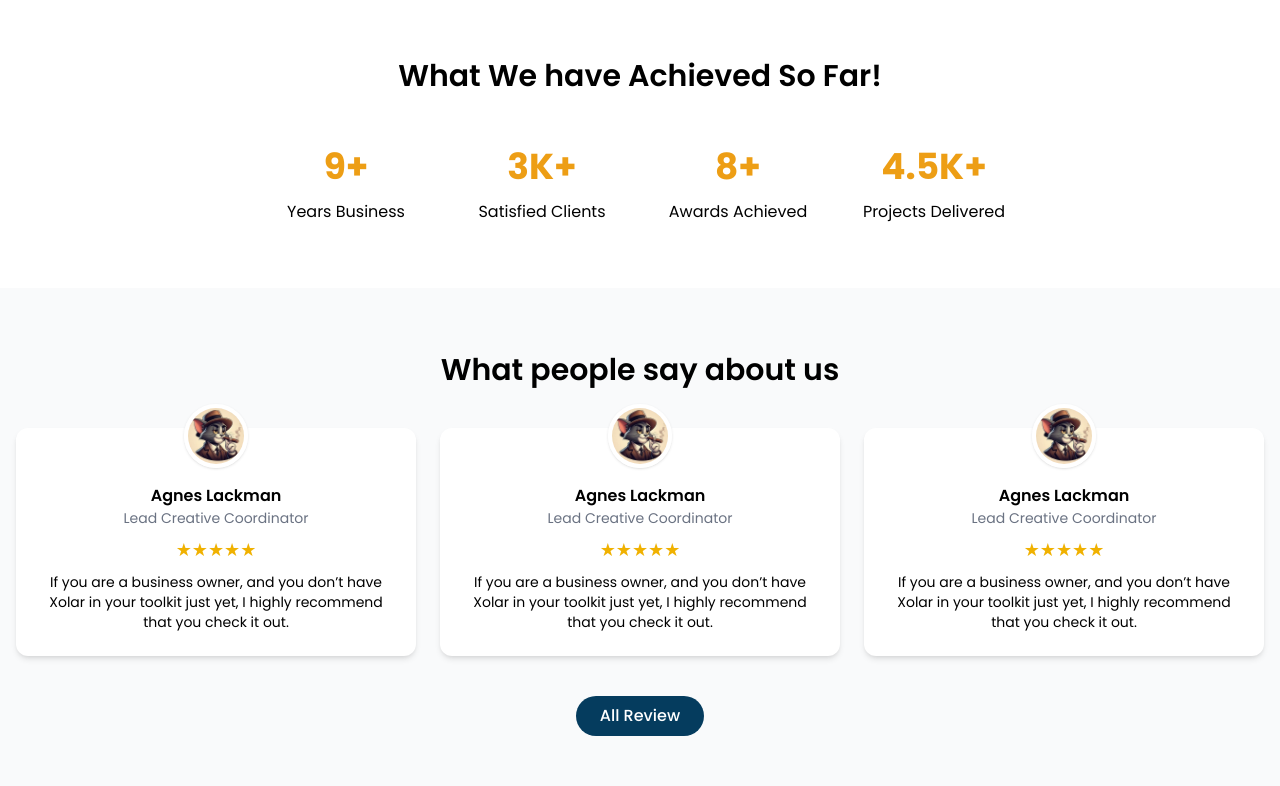
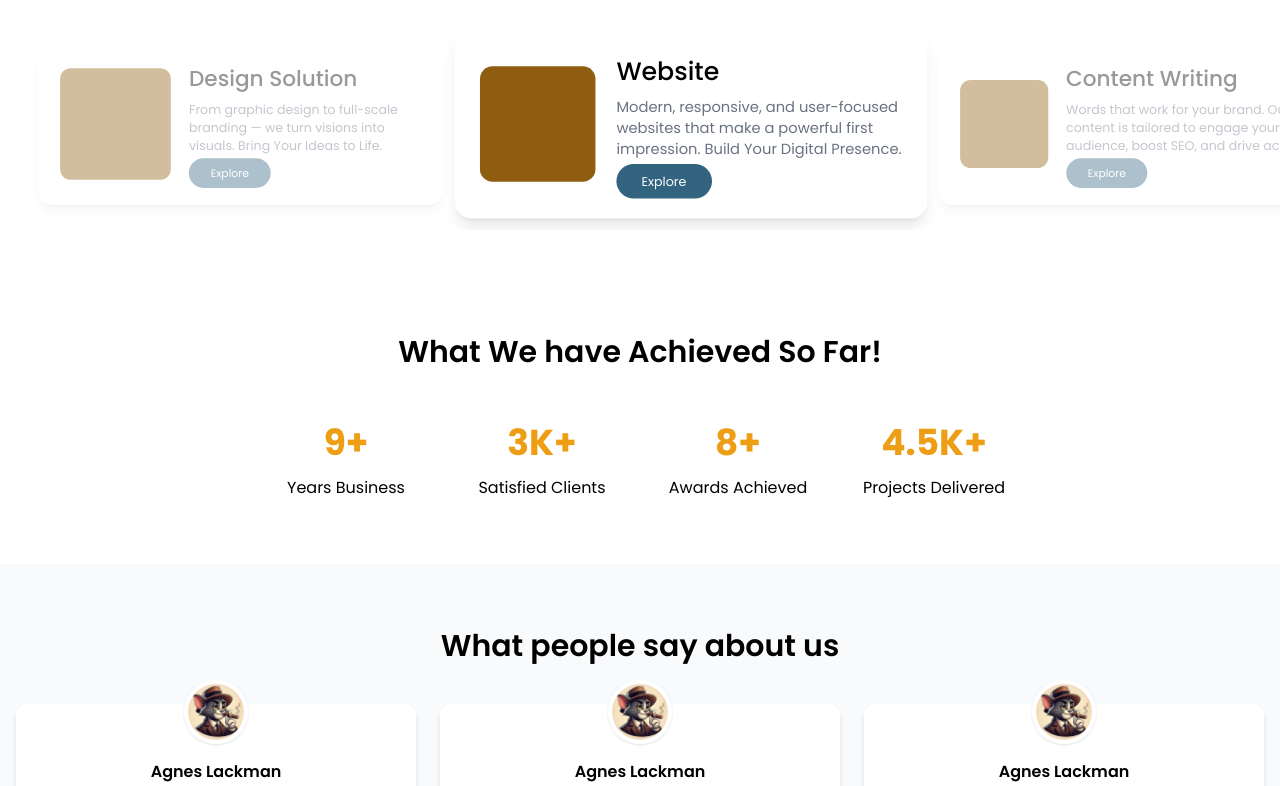
Before and after one commit to ibnul42/becaliph, a Next.js app in the folder frontend/: page / in a window 1280 px wide. Shown: the part 1288-2074 px from the top of the page. Built offline with nearby package versions, Linux system fonts and the light colour scheme.

Commit message:
horizontal scroll

```diff
--- a/frontend/app/globals.css
+++ b/frontend/app/globals.css
@@ -25,3 +25,21 @@
   display: inline-flex;
   animation: marquee-once 20s linear infinite;
 }
+
+/* Horizontal scrollbar styling */
+.custom-scrollbar::-webkit-scrollbar {
+  height: 6px;
+}
+
+.custom-scrollbar::-webkit-scrollbar-thumb {
+  background: #19506F;
+}
+
+.custom-scrollbar::-webkit-scrollbar-thumb:hover {
+  background: #053C5E;
+}
+
+.custom-scrollbar::-webkit-scrollbar-track {
+  box-shadow: inset 0px 0px 10px #D9D9D9;
+  border-radius: 10px;
+}
--- a/frontend/app/page.tsx
+++ b/frontend/app/page.tsx
@@ -1,6 +1,7 @@
 import AboutSection from "@/components/home/AboutSection";
 import Achievements from "@/components/home/Achievements";
 import Hero from "@/components/home/Hero";
+import HorizontalScroll from "@/components/home/HorizontalScroll";
 import Testimonials from "@/components/home/Testimonials";
 import TrustedBy from "@/components/home/TrustedBy";
 
@@ -16,6 +17,7 @@ export default function Home() {
       <Hero />
       <TrustedBy />
       <AboutSection />
+      <HorizontalScroll />
       <Achievements stats={stats} />
       <Testimonials />
     </div>
--- /dev/null
+++ b/frontend/components/home/HorizontalScroll.tsx
@@ -0,0 +1,129 @@
+"use client";
+
+import { useEffect, useRef, useState } from "react";
+import clsx from "clsx";
+import Link from "next/link";
+
+type Card = {
+  id: number;
+  title: string;
+  description: string;
+  buttonText: string;
+};
+
+const cards: Card[] = [
+  {
+    id: 1,
+    title: "Design Solution",
+    description:
+      "From graphic design to full-scale branding — we turn visions into visuals. Bring Your Ideas to Life.",
+    buttonText: "Explore",
+  },
+  {
+    id: 2,
+    title: "Website",
+    description:
+      "Modern, responsive, and user-focused websites that make a powerful first impression. Build Your Digital Presence.",
+    buttonText: "Explore",
+  },
+  {
+    id: 3,
+    title: "Content Writing",
+    description:
+      "Words that work for your brand. Our content is tailored to engage your audience, boost SEO, and drive action across digital platforms.",
+    buttonText: "Explore",
+  },
+  {
+    id: 4,
+    title: "Marketing",
+    description:
+      "If you are looking to fuel your growth with a consistent flow of qualified leads, our digital marketing services are for your assistance.",
+    buttonText: "Explore",
+  },
+  {
+    id: 5,
+    title: "Brand Value Creation",
+    description:
+      "Long-term success starts with a strong brand. Our digital services, efforts focus on building sustainable brand value.",
+    buttonText: "Explore",
+  },
+  {
+    id: 6,
+    title: "Ecommerce Support",
+    description:
+      "End-to-end solutions to boost your online store. We handle product listings, image editing, customer support, Accounting and more — so you can focus on sales.",
+    buttonText: "Explore",
+  },
+];
+
+export default function HorizontalScroll() {
+  const containerRef = useRef<HTMLDivElement>(null);
+  const [activeIndex, setActiveIndex] = useState(0);
+
+  useEffect(() => {
+    const container = containerRef.current;
+    if (!container) return;
+
+    const handleScroll = () => {
+      const containerCenter = container.scrollLeft + container.offsetWidth / 2;
+
+      const children = Array.from(container.children);
+
+      let closestIndex = 0;
+      let closestDistance = Infinity;
+
+      children.forEach((child, index) => {
+        const el = child as HTMLElement;
+        const cardCenter = el.offsetLeft + el.offsetWidth / 2;
+
+        const distance = Math.abs(containerCenter - cardCenter);
+
+        if (distance < closestDistance) {
+          closestDistance = distance;
+          closestIndex = index;
+        }
+      });
+
+      setActiveIndex(closestIndex);
+    };
+
+    container.addEventListener("scroll", handleScroll);
+    handleScroll();
+
+    return () => container.removeEventListener("scroll", handleScroll);
+  }, []);
+  return (
+    <div className="overflow-hidden py-10 max-w-screen">
+      <div
+        ref={containerRef}
+        className="flex overflow-x-auto custom-scrollbar px-4"
+      >
+        {cards.map((card, index) => (
+          <div
+            key={card.id}
+            className={clsx(
+              "shrink-0 w-[300px] md:w-[450px] rounded-2xl flex gap-5 bg-white px-2 py-4 md:px-4 md:py-4 lg:px-6 lg:py-6 shadow-lg transition-all duration-300 mb-4",
+              index === activeIndex
+                ? "scale-105 opacity-100"
+                : "scale-90 opacity-40",
+            )}
+          >
+            <section className="w-68 md:w-80 flex items-center justify-center rounded-lg">
+                <div className="aspect-square w-full h-auto bg-secondary-800 rounded-xl"></div>
+            </section>
+            <section className="space-y-2">
+              <h3 className="text-lg md:text-2xl font-medium">{card.title}</h3>
+              <p className="text-xs md:text-sm text-gray-500 line-clamp-4 md:line-clamp-3">{card.description}</p>
+              <Link
+                href="/"
+                className="bg-primary-700 hover:bg-primary-800 transition-all rounded-full px-6 py-2 text-xs text-white"
+              >
+                {card.buttonText}
+              </Link>
+            </section>
+          </div>
+        ))}
+      </div>
+    </div>
+  );
+}
```
Also changed, not shown: 1 other file (tests, documents, lock files or other folders).
